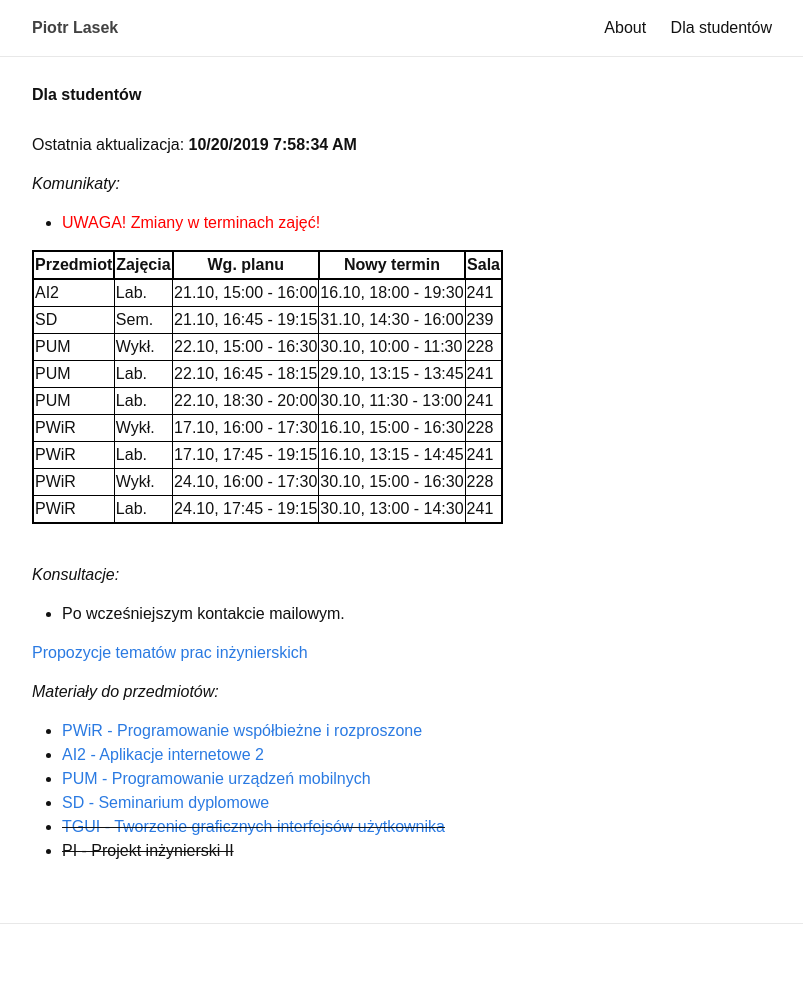
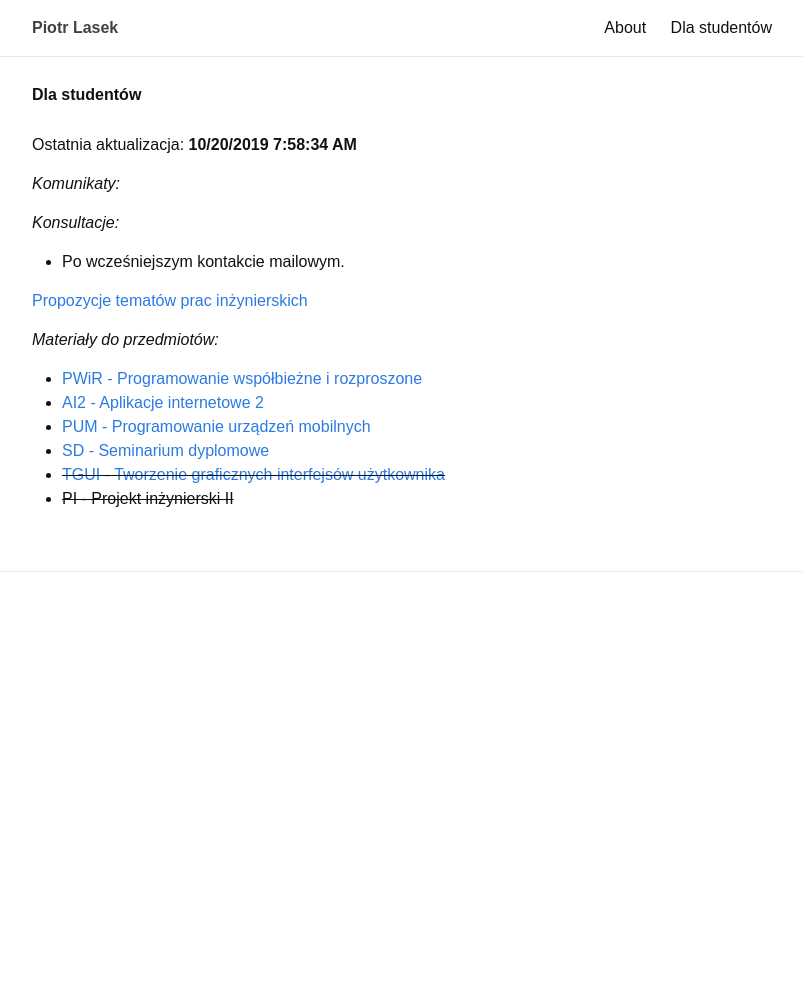
Before and after one commit to piotrlasek/piotrlasek.github.io, a Jekyll site: the page built from for-students.md, in a window 1280 px wide. Shown: the whole page, without its empty margins (238-1041 px from the left). Built offline with Jekyll 4.4.1, drawn with Linux system fonts in a browser that asks for light colours; after the commit the page ends 900 px from its top, so only the background shows below that.

Commit message:
some changes

```diff
--- a/for-students.md
+++ b/for-students.md
@@ -13,21 +13,6 @@ Ostatnia aktualizacja: **10/20/2019 7:58:34 AM**
 
 ## Komunikaty:
 
-* <span style="color:red">UWAGA! Zmiany w terminach zajęć!</span>
-
-| Przedmiot | Zajęcia  | Wg. planu             | Nowy termin          | Sala |
-| --------- | -------- | --------------------- | -------------------- | ---- |
-| AI2       | Lab.     | 21.10, 15:00 - 16:00  | 16.10, 18:00 - 19:30 | 241  |
-| SD        | Sem.     | 21.10, 16:45 - 19:15  | 31.10, 14:30 - 16:00 | 239  |
-| PUM       | Wykł.    | 22.10, 15:00 - 16:30  | 30.10, 10:00 - 11:30 | 228  |
-| PUM       | Lab.     | 22.10, 16:45 - 18:15  | 29.10, 13:15 - 13:45 | 241  |
-| PUM       | Lab.     | 22.10, 18:30 - 20:00  | 30.10, 11:30 - 13:00 | 241  |
-| PWiR      | Wykł.    | 17.10, 16:00 - 17:30  | 16.10, 15:00 - 16:30 | 228  |
-| PWiR      | Lab.     | 17.10, 17:45 - 19:15  | 16.10, 13:15 - 14:45 | 241  |
-| PWiR      | Wykł.    | 24.10, 16:00 - 17:30  | 30.10, 15:00 - 16:30 | 228  |
-| PWiR      | Lab.     | 24.10, 17:45 - 19:15  | 30.10, 13:00 - 14:30 | 241  |
-
-<br>
 ## Konsultacje:
 
 * Po wcześniejszym kontakcie mailowym.
```
Also changed, not shown: for-students/ai2.md (+2 -7 lines), for-students/pum.md (+2 -8 lines), for-students/pwir.md (+5 -7 lines), 1 other file.
